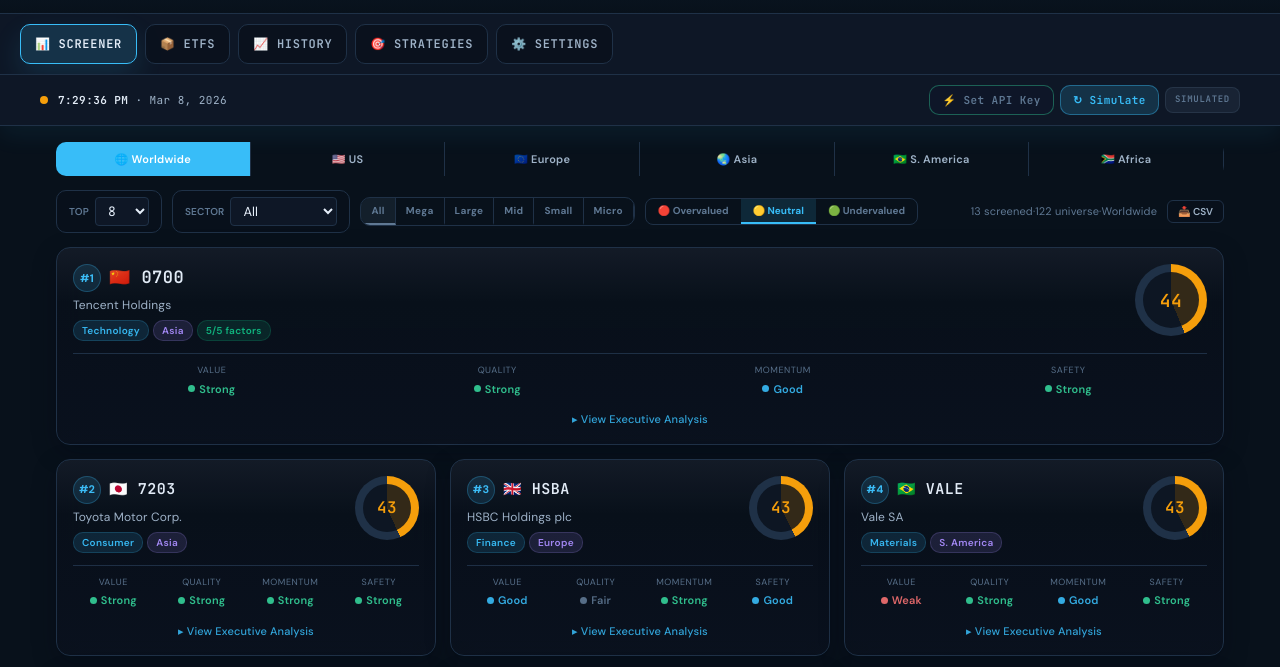
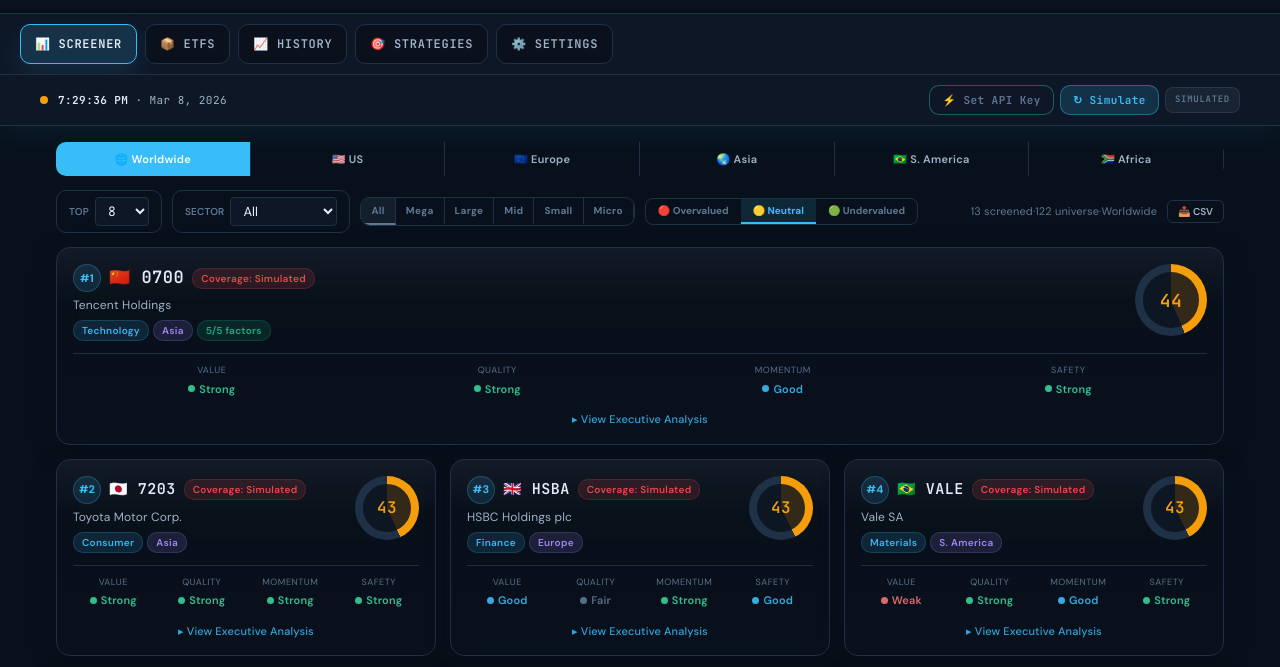
Before and after one commit to ChristopherGayle/kubora, a plain HTML site: page Mexxie_Ultimate_v5_terminal.html in a window 1280 px wide. Shown: the part 68-735 px from the top of the page. Drawn offline with nearby package versions, Linux system fonts and the light colour scheme; no server answers.

Commit message:
Add per-stock data coverage badges

```diff
--- a/Mexxie_Ultimate_v5_terminal.html
+++ b/Mexxie_Ultimate_v5_terminal.html
@@ -1183,6 +1183,7 @@
 function h(tag,a,ch){var el=document.createElement(tag);if(a)Object.keys(a).forEach(function(k){if(k==="style"&&typeof a[k]==="object")Object.assign(el.style,a[k]);else if(k.indexOf("on")===0)el.addEventListener(k.slice(2).toLowerCase(),a[k]);else if(k==="className")el.className=a[k];else if(k==="innerHTML")el.innerHTML=a[k];else if(k==="selected"||k==="checked"||k==="disabled"){if(a[k])el[k]=true}else if(a[k]!=null)el.setAttribute(k,a[k])});if(ch!=null){if(typeof ch==="string"||typeof ch==="number")el.textContent=ch;else if(Array.isArray(ch))ch.forEach(function(c){if(c)el.appendChild(c)});else el.appendChild(ch)}return el}
 function sBar(v,mx,col){var t=T();var o=h("div",{style:{width:"100%",height:"6px",borderRadius:"3px",background:t.border,overflow:"hidden"}});o.appendChild(h("div",{className:"bar-fill",style:{width:Math.min(100,v/mx*100)+"%",height:"100%",borderRadius:"3px",background:col||t.accent}}));return o}
 function bdg(txt,col){var t=T();var c=col||t.accent;return h("span",{style:{display:"inline-block",padding:"2px 8px",borderRadius:"10px",fontSize:"10px",fontWeight:"600",background:c+"22",color:c,border:"1px solid "+c+"33",letterSpacing:".3px"}},txt)}
+function coverageMeta(st){var c=+(st&&st.realFundCount||0);if(c>=6)return{label:"Coverage: High",short:"High",color:"#10b981",hint:c+" real fields"};if(c>=3)return{label:"Coverage: Medium",short:"Medium",color:"#f59e0b",hint:c+" real fields"};if(c>=1)return{label:"Coverage: Low",short:"Low",color:"#f97316",hint:c+" real fields"};return{label:"Coverage: Simulated",short:"Simulated",color:"#ef4444",hint:"0 real fields"}}
 function catCol(c){var t=T();if(c.indexOf("Mom")>=0)return"#a78bfa";if(c.indexOf("Val")>=0||c.indexOf("val")>=0)return t.buy;if(c.indexOf("Div")>=0)return"#f59e0b";if(c.indexOf("Emerg")>=0||c.indexOf("Brazil")>=0)return"#f97316";return t.accent}
 
 // ===================== EXECUTIVE SUMMARY GENERATOR =====================
@@ -1389,6 +1390,7 @@
     var isHero=i===0;var isExpanded=S.expandedStock===st.t;
     var valScore=getValueScore(st.sc);var qualScore=getQualityScore(st.sc);var momScore=getMomentumScore(st.sc);var safeScore=getSafetyScore(st.sc);
     var valR=factorRating(valScore,[70,50,30]);var qualR=factorRating(qualScore,[80,65,45]);var momR=factorRating(momScore,[65,50,35]);var safeR=factorRating(safeScore,[70,50,30]);
+    var covMeta=coverageMeta(st);
     var card=h("div",{className:"stock-card v5-card-wash terminal-card fade-in"+(isHero?" hero-card":""),style:{background:t.card,border:isExpanded?"1px solid "+t.accent:"1px solid "+t.border,boxShadow:isExpanded?"0 18px 40px rgba(8,145,178,0.18)":"0 8px 24px rgba(2,6,23,0.28)",animationDelay:(i*30)+"ms"},onClick:function(e){if(e.target.tagName==="BUTTON"||e.target.tagName==="SELECT")return;S.expandedStock=isExpanded?null:st.t;render()}});
     // Card header
     var header=h("div",{style:{display:"flex",alignItems:"flex-start",gap:"14px",justifyContent:"space-between"}});
@@ -1398,6 +1400,7 @@
     var tickerEl=h("span",{className:"mono",style:{fontSize:isHero?"17px":"15px",fontWeight:"700",color:t.text,letterSpacing:".5px"}},st.co+" "+st.t);
     topRow.appendChild(tickerEl);
     if(st.live)topRow.appendChild(bdg("LIVE",t.buy));
+    topRow.appendChild(bdg(covMeta.label,covMeta.color));
     leftSide.appendChild(topRow);
     leftSide.appendChild(h("div",{style:{fontSize:"12px",color:t.ts,marginBottom:"6px"}},st.n));
     var badges=h("div",{style:{display:"flex",gap:"4px",flexWrap:"wrap"}});
@@ -1467,7 +1470,7 @@
       }
       // Key metrics grid
       var metItems=[{l:"EY",v:st.sc.g.ey+"%"},{l:"ROIC",v:st.sc.g.roic+"%"},{l:"P/B",v:st.sc.t.pb},{l:"Moat",v:st.sc.m.moat+"/5"},
-       {l:"Mom",v:st.sc.s.mom},{l:"RSI",v:st.sc.s.rsi},{l:"F-Score",v:st.sc.p.fscore+"/9"},{l:"Z-Score",v:st.sc.a.z}];
+       {l:"Mom",v:st.sc.s.mom},{l:"RSI",v:st.sc.s.rsi},{l:"F-Score",v:st.sc.p.fscore+"/9"},{l:"Z-Score",v:st.sc.a.z},{l:"Coverage",v:covMeta.short+" · "+(st.realFundCount||0)}];
       // Add EODHD-specific metrics when available
       if(st.live&&st.live.beta!=null&&!isNaN(+st.live.beta))metItems.push({l:"Beta",v:(+st.live.beta).toFixed(2)});
       if(st.live&&st.live.ema50&&st.live.ema200){var trend=st.live.ema50>st.live.ema200?"\u2191 Bull":"\u2193 Bear";metItems.push({l:"EMA Trend",v:trend})}
```
Also changed, not shown: mexxie_prism.html (+4 -1 lines).
